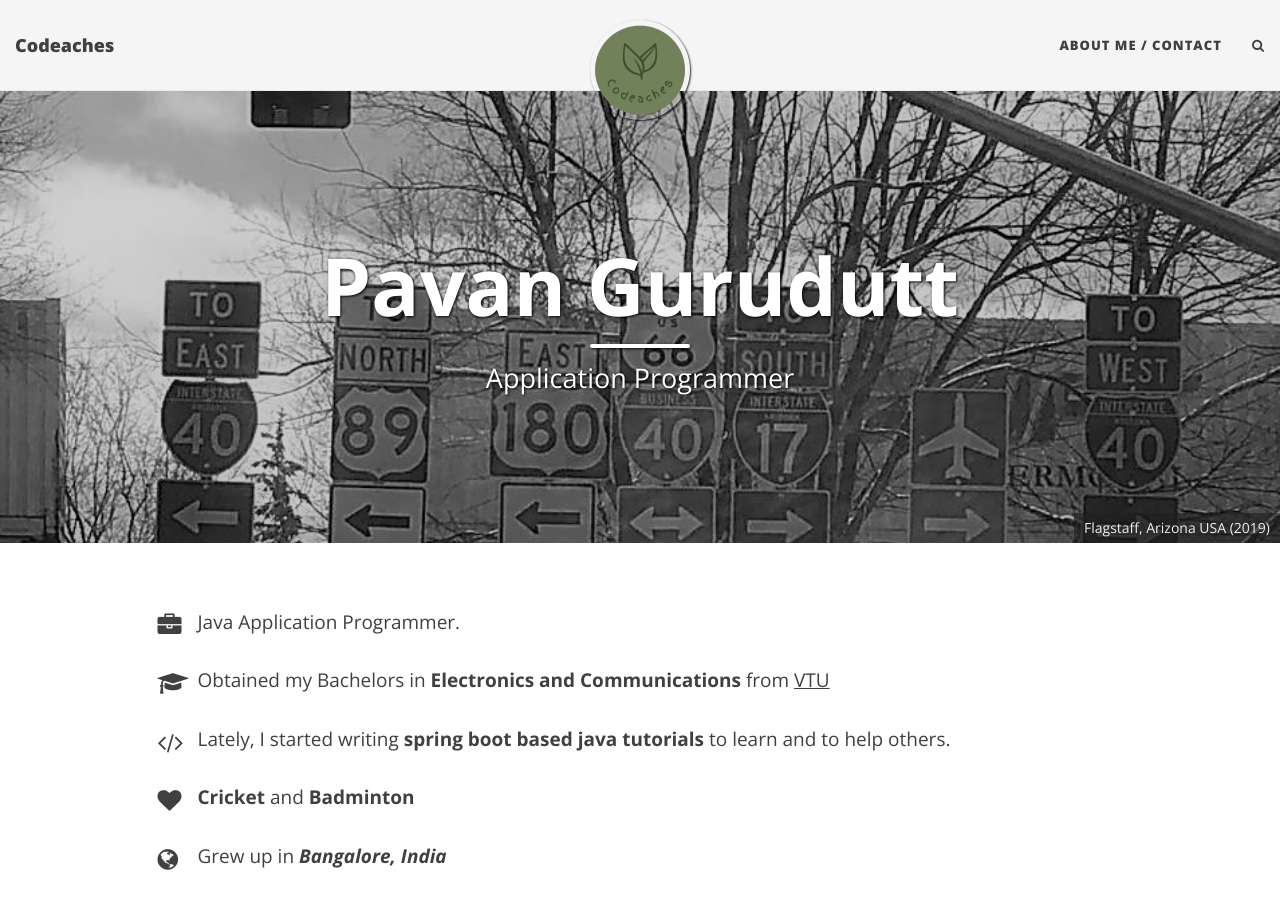
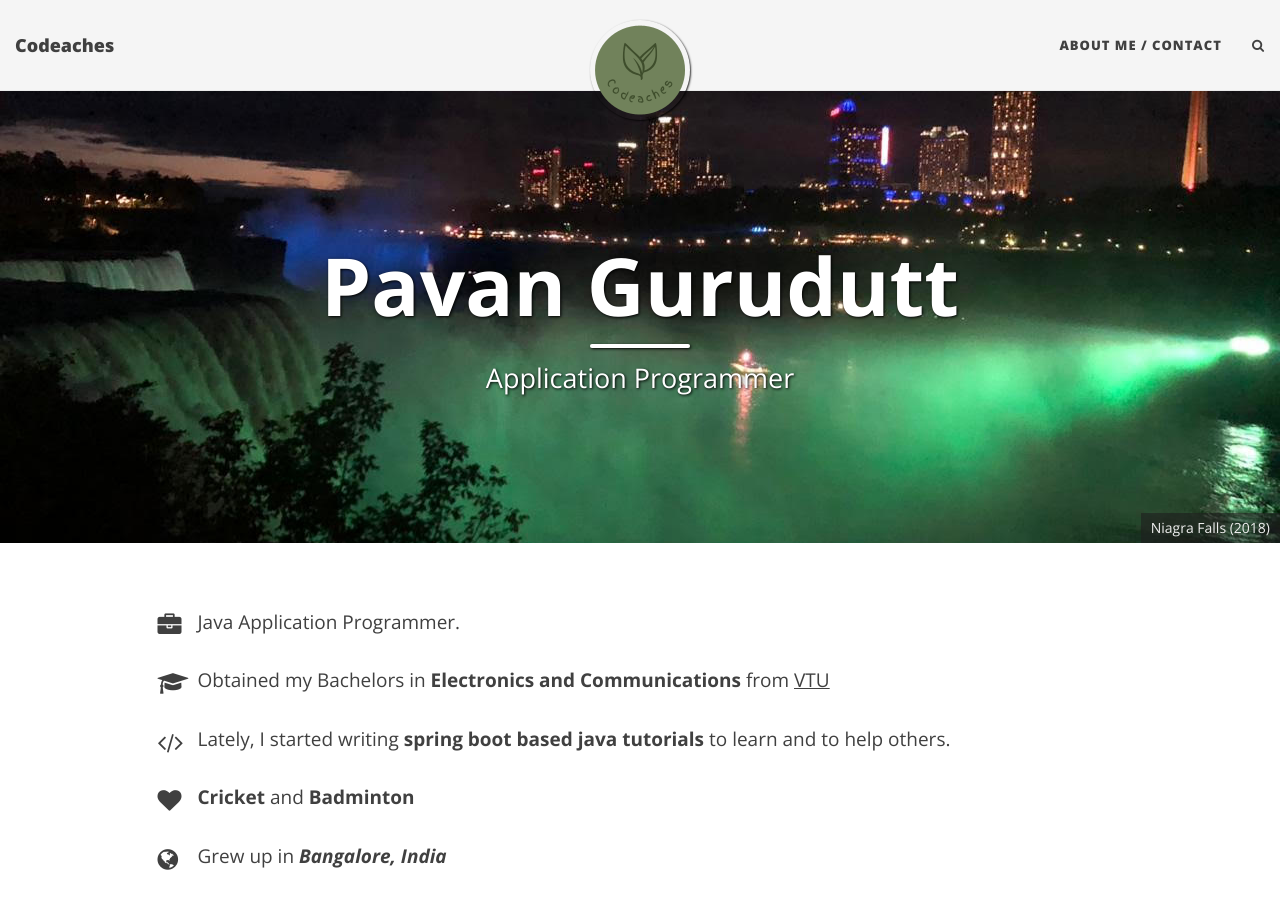
Before and after one commit to codeaches/codeaches.github.io, a Jekyll site: the page built from aboutme.html, in a window 1280 px wide and 900 px high. Built offline with Jekyll 4.4.1, drawn with Linux system fonts in a browser that asks for light colours; nearby versions of some CDN libraries.

Commit message:
no message

```diff
--- a/aboutme.html
+++ b/aboutme.html
@@ -4,8 +4,7 @@ title: Pavan Gurudutt
 subtitle: "Application Programmer"
 css: "/css/aboutme.css"
 bigimg:
-- "/img/big-imgs/big1.jpg" : "Flagstaff, Arizona USA (2019)"
-- "/img/big-imgs/big2.jpeg" : "Somewhere beautiful (2018)"
+- "/img/big-imgs/niagra_falls.jpeg" : "Niagra Falls (2018)"
 ---
 <div id="aboutme-section">
    <p class="about-text">
```
Also changed, not shown: img/big-imgs/big1.jpg (deleted), img/big-imgs/niagra_falls.jpeg (renamed from img/big-imgs/big2.jpeg).
